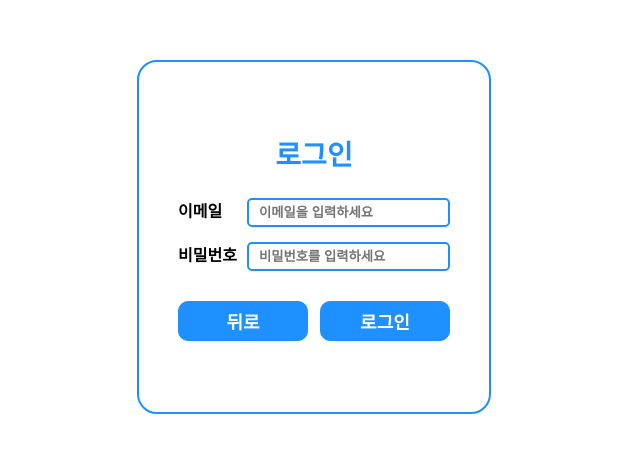
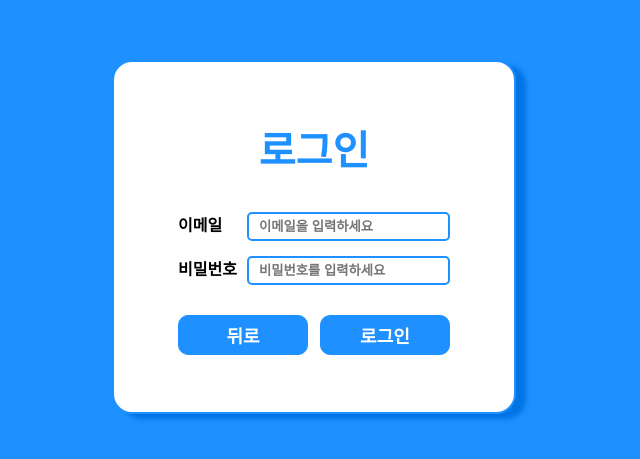
Before and after one commit to leejy001/wanted-pre-onboarding-challenge-fe-1, a React (Create React App) app: page /auth/sign-in in a window 1280 px wide. Shown: the part 163-622 px from the top of the page, without its empty margins (326-966 px from the left). Built offline with nearby package versions, Linux system fonts and the light colour scheme; no server answers.

Commit message:
fix: Container 컴포넌트 분리

```diff
--- /dev/null
+++ b/src/components/common/Container/index.tsx
@@ -0,0 +1,17 @@
+import React from "react";
+import { ContainerTitle, MainContainer } from "./style";
+
+interface PropsType {
+  title: string;
+}
+
+function Container({ title, children }: React.PropsWithChildren<PropsType>) {
+  return (
+    <MainContainer>
+      <ContainerTitle>{title}</ContainerTitle>
+      {children}
+    </MainContainer>
+  );
+}
+
+export default Container;
--- a/src/pages/Auth/style.ts
+++ b/src/components/common/Container/style.ts
@@ -6,13 +6,15 @@ export const MainContainer = styled.div`
   justify-content: center;
   align-items: center;
   margin: 0 auto;
-  width: 350px;
+  width: 400px;
   height: 350px;
   border: 2px solid #1e90ff;
   border-radius: 20px;
+  background-color: #fff;
+  box-shadow: 10px 5px 5px #0074e4;
 `;
 
-export const TodoLogo = styled.div`
+export const ContainerTitle = styled.p`
   color: #1e90ff;
   font-size: 40px;
   font-weight: 700;
--- a/src/index.css
+++ b/src/index.css
@@ -3,6 +3,7 @@ html {
 }
 
 body {
+    background-color: #1e90ff;
     display: flex;
     flex-direction: column;
     justify-content: center;
--- a/src/pages/Auth/index.tsx
+++ b/src/pages/Auth/index.tsx
@@ -1,7 +1,7 @@
 import DefaultButton from "components/common/Button";
+import Container from "components/common/Container";
 import React from "react";
 import { useNavigate } from "react-router-dom";
-import { MainContainer, TodoLogo } from "./style";
 
 function Auth() {
   const navigate = useNavigate();
@@ -15,8 +15,7 @@ function Auth() {
   };
 
   return (
-    <MainContainer>
-      <TodoLogo>Todo</TodoLogo>
+    <Container title={"ToDo"}>
       <DefaultButton
         name="Sign In"
         className="primary"
@@ -31,7 +30,7 @@ function Auth() {
         height={40}
         onClick={() => navigate("/auth/sign-up")}
       />
-    </MainContainer>
+    </Container>
   );
 }
 
--- a/src/pages/SignIn/index.tsx
+++ b/src/pages/SignIn/index.tsx
@@ -9,8 +9,9 @@ import { Toast } from "util/toast";
 import { isEmailValidate, isPasswordValidate } from "util/validate";
 import SignInput from "components/input/SignInput";
 import { ERROR } from "util/constants";
-import { SignInContianer, Title, ButtonWrapper } from "./style";
+import { ButtonWrapper } from "./style";
 import DefaultButton from "components/common/Button";
+import Container from "components/common/Container";
 
 function SignIn() {
   const navigate = useNavigate();
@@ -46,8 +47,7 @@ function SignIn() {
   }, [error]);
 
   return (
-    <SignInContianer>
-      <Title>로그인</Title>
+    <Container title={"로그인"}>
       <form onSubmit={handleSubmit}>
         <SignInput
           inputTitle="이메일"
@@ -88,7 +88,7 @@ function SignIn() {
           />
         </ButtonWrapper>
       </form>
-    </SignInContianer>
+    </Container>
   );
 }
 
--- a/src/pages/SignIn/style.ts
+++ b/src/pages/SignIn/style.ts
@@ -1,23 +1,4 @@
 import styled from "styled-components";
-
-export const SignInContianer = styled.div`
-  margin: 0 auto;
-  display: flex;
-  flex-direction: column;
-  justify-content: center;
-  align-items: center;
-  width: 350px;
-  height: 350px;
-  border: 2px solid #1e90ff;
-  border-radius: 20px;
-`;
-
-export const Title = styled.p`
-  color: #1e90ff;
-  font-size: 28px;
-  font-weight: 700;
-  margin-bottom: 10px;
-`;
 
 export const ButtonWrapper = styled.div`
   display: flex;
--- a/src/pages/SignUp/index.tsx
+++ b/src/pages/SignUp/index.tsx
@@ -9,8 +9,9 @@ import SignInput from "components/input/SignInput";
 import { ERROR } from "util/constants";
 import { Toast } from "util/toast";
 import { isEmailValidate, isPasswordValidate } from "util/validate";
-import { SignUpContainer, Title, ButtonWrapper } from "./style";
+import { ButtonWrapper } from "./style";
 import DefaultButton from "components/common/Button";
+import Container from "components/common/Container";
 
 function SignUp() {
   const navigate = useNavigate();
@@ -50,8 +51,7 @@ function SignUp() {
   }, [error]);
 
   return (
-    <SignUpContainer>
-      <Title>회원가입</Title>
+    <Container title="회원가입">
       <form onSubmit={handleSubmit}>
         <SignInput
           inputTitle="이메일"
@@ -105,7 +105,7 @@ function SignUp() {
           />
         </ButtonWrapper>
       </form>
-    </SignUpContainer>
+    </Container>
   );
 }
 
--- a/src/pages/SignUp/style.ts
+++ b/src/pages/SignUp/style.ts
@@ -1,23 +1,4 @@
 import styled from "styled-components";
-
-export const SignUpContainer = styled.div`
-  margin: 0 auto;
-  display: flex;
-  flex-direction: column;
-  justify-content: center;
-  align-items: center;
-  width: 400px;
-  height: 350px;
-  border: 2px solid #1e90ff;
-  border-radius: 20px;
-`;
-
-export const Title = styled.p`
-  color: #1e90ff;
-  font-size: 28px;
-  font-weight: 700;
-  margin-bottom: 10px;
-`;
 
 export const ButtonWrapper = styled.div`
   display: flex;
```
